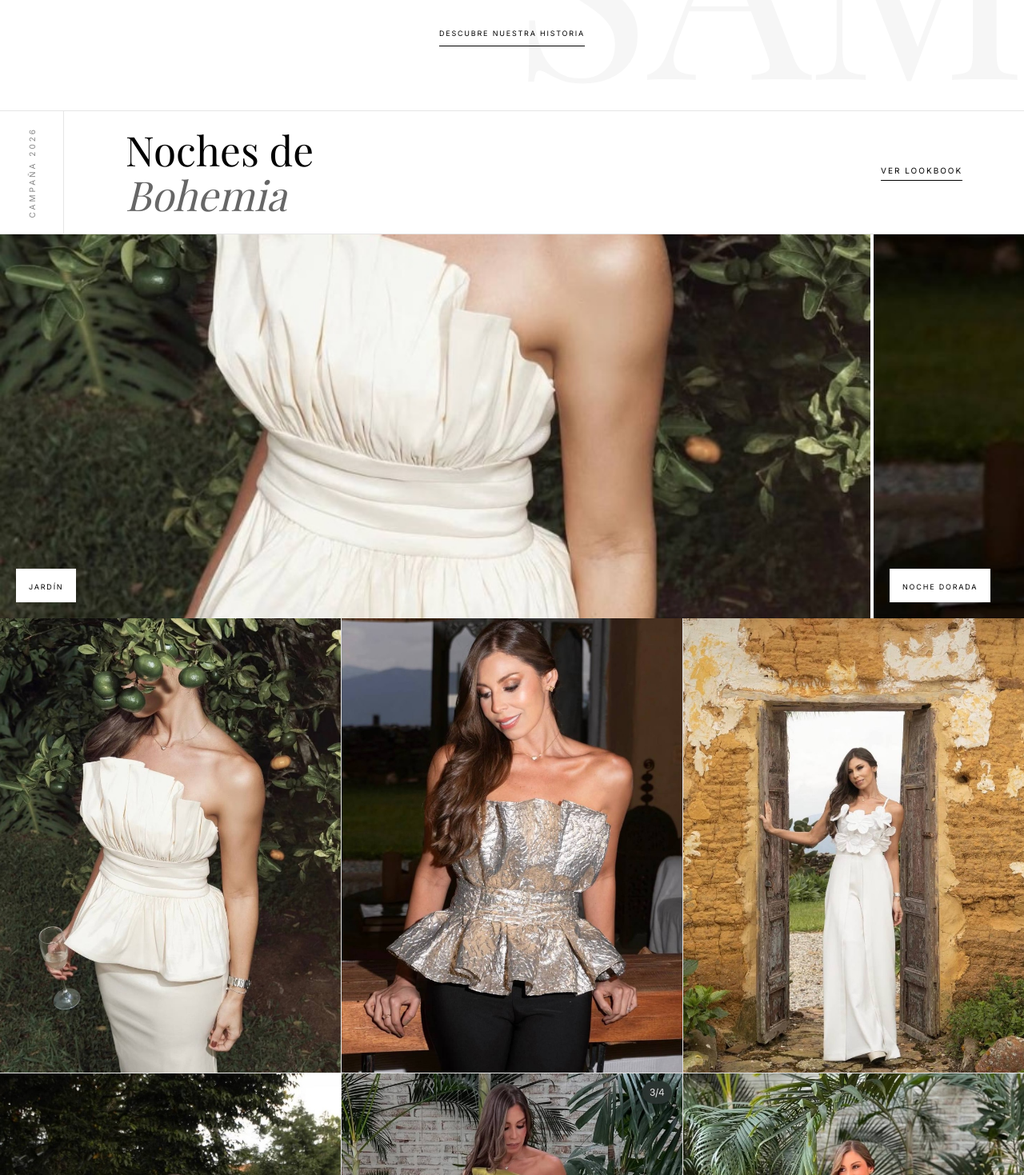
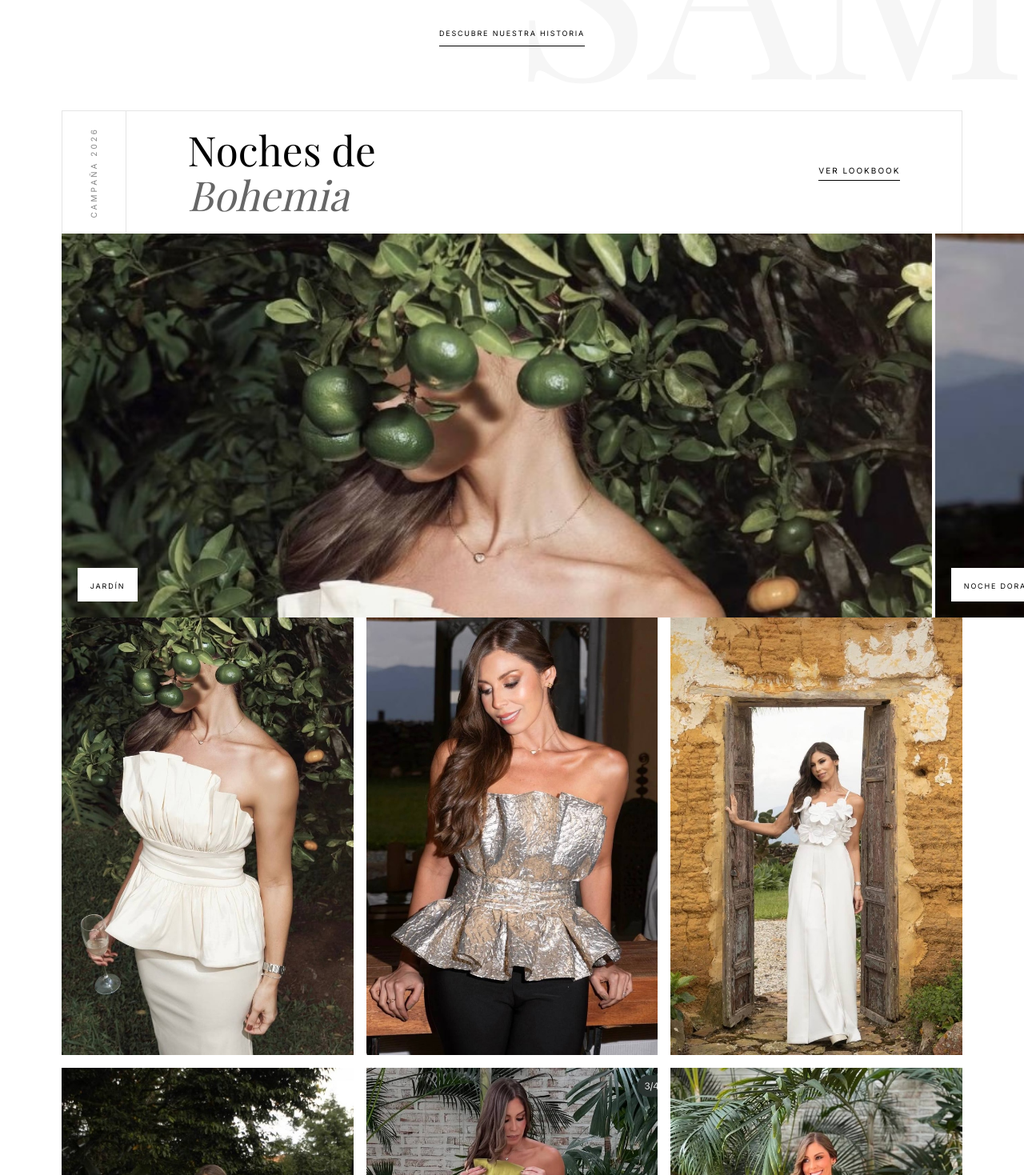
Before and after one commit to dpc2802/SAMYLU, a Next.js app: page / in a window 1280 px wide. Shown: the part 3781-5250 px from the top of the page at 80% size. Built offline with nearby package versions, Linux system fonts and the light colour scheme.

Commit message:
fix: global 6vw side margins and fix Lookbook aspect ratio/cropping

```diff
--- a/src/components/sections/LookbookSection.tsx
+++ b/src/components/sections/LookbookSection.tsx
@@ -20,7 +20,7 @@ export default function LookbookSection() {
   const inView = useInView(ref, { once: true, margin: "-100px" });
 
   return (
-    <section ref={ref} style={{ backgroundColor: "#fff", overflow: "hidden" }}>
+    <section ref={ref} style={{ backgroundColor: "#fff", overflow: "hidden", paddingBottom: "100px" }}>
       <style dangerouslySetInnerHTML={{__html: `
         .lb-header { display: flex; flex-direction: column; border-top: 1px solid #e5e5e5; border-bottom: 1px solid #e5e5e5; }
         .lb-header-left { width: 100%; padding: 12px 0; border-bottom: 1px solid #e5e5e5; display: flex; align-items: center; justify-content: center; }
@@ -28,19 +28,20 @@ export default function LookbookSection() {
         .lb-header-right { width: 100%; border-top: 1px solid #e5e5e5; display: flex; flex-direction: row; align-items: center; justify-content: space-between; padding: 20px 6vw; }
 
         /* CARRUSEL MOVIL */
-        .lb-carousel-mobile { display: flex; overflow-x: auto; scroll-snap-type: x mandatory; gap: 4px; padding: 0; scrollbar-width: none; }
+        .lb-carousel-mobile { display: flex; overflow-x: auto; scroll-snap-type: x mandatory; gap: 4px; padding: 0 6vw; scrollbar-width: none; }
         .lb-carousel-mobile::-webkit-scrollbar { display: none; }
         .lb-item-mobile { flex: 0 0 85vw; height: 60vh; min-height: 400px; scroll-snap-align: center; position: relative; }
 
         @media (min-width: 768px) {
-          .lb-header { flex-direction: row; }
+          .lb-header { flex-direction: row; margin: 0 6vw; border: 1px solid #e5e5e5; border-bottom: none; }
           .lb-header-left { width: 80px; border-bottom: none; border-right: 1px solid #e5e5e5; padding: 0; }
           .lb-header-left span { writing-mode: vertical-rl; transform: rotate(180deg); }
           .lb-header-right { width: calc(100% - 80px); border-top: none; }
         }
       `}} />
 
-      <div className="lb-header">
+      {/* HEADER CON MARGENES LATERALES EN PC */}
+      <div className="lb-header mt-10 md:mt-20">
         <div className="lb-header-left">
           <span style={{ fontSize: "10px", letterSpacing: "0.3em", textTransform: "uppercase", color: "#888" }}>
             Campaña 2026
@@ -61,7 +62,7 @@ export default function LookbookSection() {
       <div className="md:hidden lb-carousel-mobile" ref={carouselRef}>
         {looks.map((look, i) => (
           <Link href={`/product/${look.slug}`} key={i} className="lb-item-mobile group block">
-            <Image src={look.src} alt={look.alt} fill sizes="85vw" style={{ objectFit: "cover" }} />
+            <Image src={look.src} alt={look.alt} fill sizes="85vw" style={{ objectFit: "cover", objectPosition: "top" }} />
             <div style={{ position: "absolute", bottom: "20px", left: "20px", backgroundColor: "white", padding: "8px 16px" }}>
               <span style={{ fontSize: "9px", letterSpacing: "0.2em", textTransform: "uppercase", color: "#000" }}>{look.label}</span>
             </div>
@@ -69,18 +70,20 @@ export default function LookbookSection() {
         ))}
       </div>
 
-      {/* DESKTOP GRID */}
-      <div className="hidden md:grid grid-cols-3 gap-[1px] bg-[#e5e5e5]">
+      {/* DESKTOP GRID - CON MARGENES LATERALES Y MEJOR RECORTE */}
+      <div className="hidden md:grid grid-cols-3 gap-4" style={{ padding: "0 6vw" }}>
         {looks.map((look, i) => (
           <motion.div
             key={i}
             initial={{ opacity: 0 }}
             animate={inView ? { opacity: 1 } : {}}
             transition={{ duration: 0.8, delay: i * 0.1 }}
-            className="relative aspect-[3/4] bg-white group cursor-pointer overflow-hidden block"
+            className="relative bg-white group cursor-pointer overflow-hidden block"
+            style={{ aspectRatio: "2/3" }}
           >
             <Link href={`/product/${look.slug}`} style={{ display: "block", width: "100%", height: "100%" }}>
-              <Image src={look.src} alt={look.alt} fill sizes="33vw" style={{ objectFit: "cover", transition: "transform 0.8s ease" }} className="group-hover:scale-105" />
+              {/* objectPosition: "top" evita que corte las cabezas */}
+              <Image src={look.src} alt={look.alt} fill sizes="30vw" style={{ objectFit: "cover", objectPosition: "top", transition: "transform 0.8s ease" }} className="group-hover:scale-105" />
               <div style={{ position: "absolute", inset: 0, backgroundColor: "rgba(0,0,0,0.1)", opacity: 0, transition: "opacity 0.4s" }} className="group-hover:opacity-100" />
               <div style={{ position: "absolute", bottom: "30px", left: "30px", backgroundColor: "white", padding: "10px 20px", transform: "translateY(20px)", opacity: 0, transition: "all 0.4s ease" }} className="group-hover:translate-y-0 group-hover:opacity-100">
                 <span style={{ fontSize: "10px", letterSpacing: "0.2em", textTransform: "uppercase", color: "#000" }}>{look.label}</span>
--- a/src/components/sections/ManifestoSection.tsx
+++ b/src/components/sections/ManifestoSection.tsx
@@ -21,7 +21,7 @@ export default function ManifestoSection() {
         justifyContent: "center",
         position: "relative",
         overflow: "hidden",
-        padding: "10vh 5vw",
+        padding: "10vh 6vw",
       }}
     >
       {/* MARCA DE AGUA GIGANTE (Efecto Revista Editorial High-Fashion) */}
--- a/src/components/sections/ShopByCategory.tsx
+++ b/src/components/sections/ShopByCategory.tsx
@@ -37,7 +37,7 @@ export default function ShopByCategory() {
           -ms-overflow-style: none;
           scroll-snap-type: x mandatory;
           gap: 24px;
-          padding: 0 5vw;
+          padding: 0 6vw;
         }
 
         .circle-wrapper {
```
